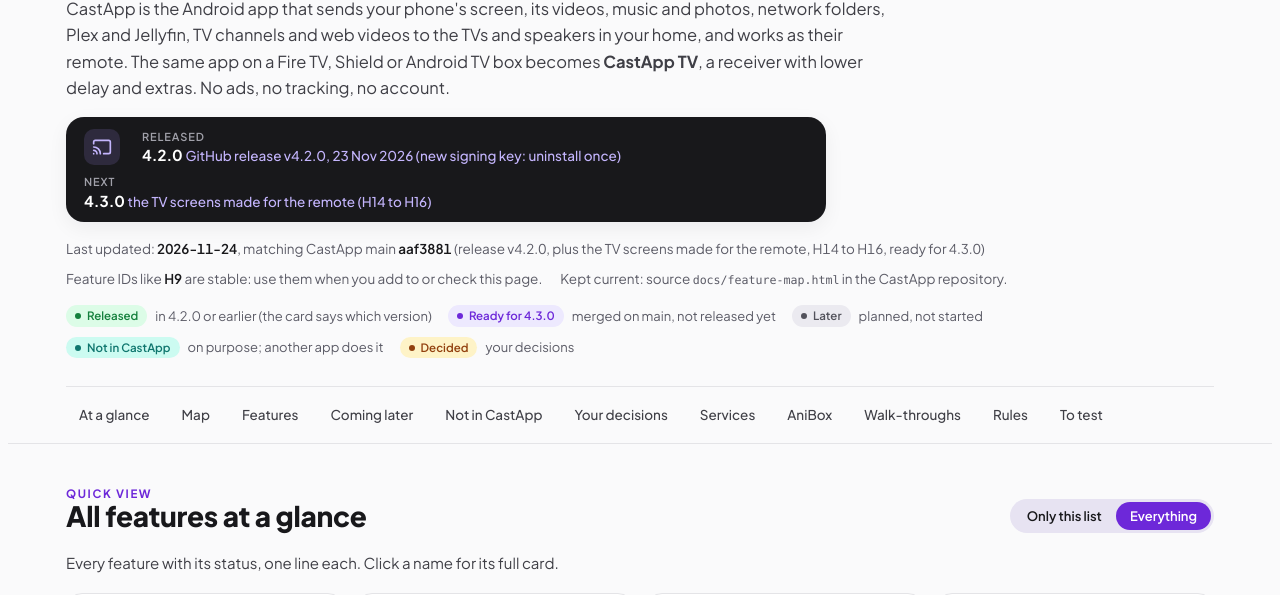
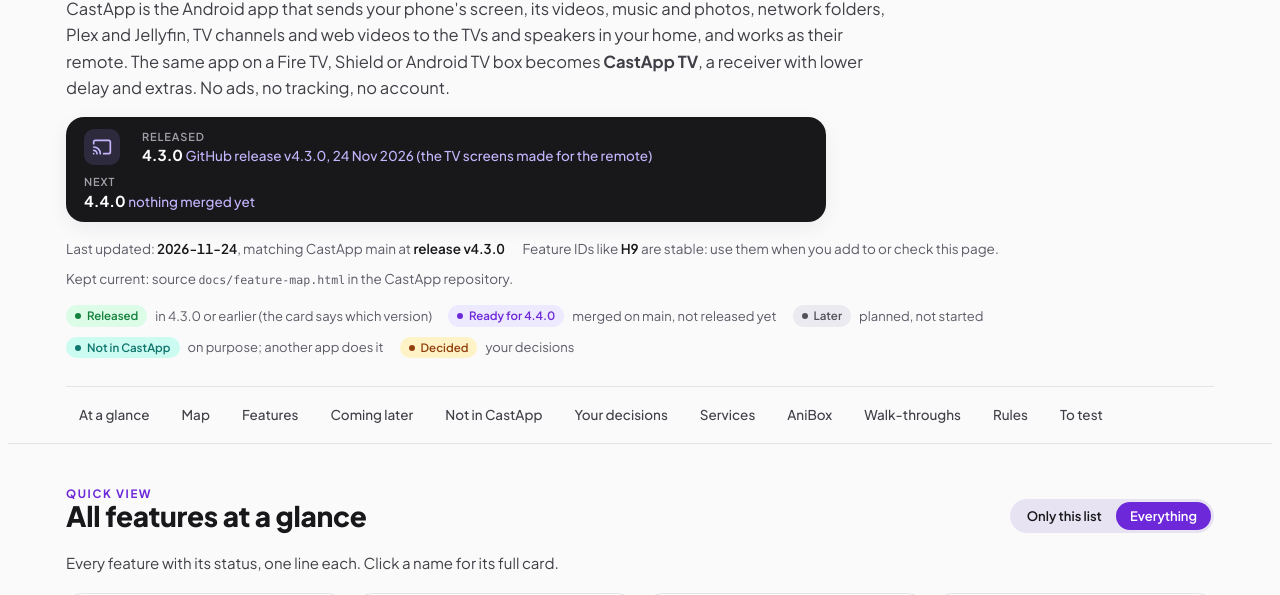
Before and after one commit to patschgoo/CastApp, a plain HTML site: page docs/feature-map.html in a window 1280 px wide. Shown: the part 144-739 px from the top of the page. Drawn offline with Linux system fonts and the light colour scheme.

Commit message:
CastApp 4.3.0: version, release notes, feature map (#3)
versionName 4.3.0, versionCode 9; release notes in English and German; feature map H14 to H16 released; CLAUDE.md state.

```diff
--- a/docs/feature-map.html
+++ b/docs/feature-map.html
@@ -198,17 +198,17 @@ body.glance-only section.block:not(#glance) { display: none; }
     <p class="lead">CastApp is the Android app that sends your phone's screen, its videos, music and photos, network folders, Plex and Jellyfin, TV channels and web videos to the TVs and speakers in your home, and works as their remote. The same app on a Fire TV, Shield or Android TV box becomes <b>CastApp TV</b>, a receiver with lower delay and extras. No ads, no tracking, no account.</p>
     <div class="castbar" role="group" aria-label="Versions">
       <span class="cb-icon" aria-hidden="true"><svg viewBox="0 0 24 24"><path class="cb-stroke" d="M2 8V6a2 2 0 0 1 2-2h16a2 2 0 0 1 2 2v12a2 2 0 0 1-2 2h-6M2 12a8 8 0 0 1 8 8M2 16a4 4 0 0 1 4 4M2 20h.01"/></svg></span>
-      <span class="cb-item"><span class="cb-label">Released</span><span class="cb-value">4.2.0 <span>GitHub release v4.2.0, 23 Nov 2026 (new signing key: uninstall once)</span></span></span>
-      <span class="cb-item"><span class="cb-label">Next</span><span class="cb-value">4.3.0 <span>the TV screens made for the remote (H14 to H16)</span></span></span>
+      <span class="cb-item"><span class="cb-label">Released</span><span class="cb-value">4.3.0 <span>GitHub release v4.3.0, 24 Nov 2026 (the TV screens made for the remote)</span></span></span>
+      <span class="cb-item"><span class="cb-label">Next</span><span class="cb-value">4.4.0 <span>nothing merged yet</span></span></span>
     </div>
     <div class="facts">
-      <span>Last updated: <b>2026-11-24</b>, matching CastApp main <b>aaf3881</b> (release v4.2.0, plus the TV screens made for the remote, H14 to H16, ready for 4.3.0)</span>
+      <span>Last updated: <b>2026-11-24</b>, matching CastApp main at <b>release v4.3.0</b></span>
       <span>Feature IDs like <b>H9</b> are stable: use them when you add to or check this page.</span>
       <span>Kept current: source <code>docs/feature-map.html</code> in the CastApp repository.</span>
     </div>
     <div class="legend">
-      <span class="item"><span class="pill s-ok">Released</span><span>in 4.2.0 or earlier (the card says which version)</span></span>
-      <span class="item"><span class="pill s-new">Ready for 4.3.0</span><span>merged on main, not released yet</span></span>
+      <span class="item"><span class="pill s-ok">Released</span><span>in 4.3.0 or earlier (the card says which version)</span></span>
+      <span class="item"><span class="pill s-new">Ready for 4.4.0</span><span>merged on main, not released yet</span></span>
       <span class="item"><span class="pill s-later">Later</span><span>planned, not started</span></span>
       <span class="item"><span class="pill s-no">Not in CastApp</span><span>on purpose; another app does it</span></span>
       <span class="item"><span class="pill s-dec">Decided</span><span>your decisions</span></span>
@@ -344,7 +344,7 @@ body.glance-only section.block:not(#glance) { display: none; }
   <div class="filters" role="group" aria-label="Show features by status">
     <button type="button" data-f="all" aria-pressed="true">All</button>
     <button type="button" data-f="ok" aria-pressed="false">Released</button>
-    <button type="button" data-f="new" aria-pressed="false">Ready for 4.3.0</button>
+    <button type="button" data-f="new" aria-pressed="false">Ready for 4.4.0</button>
     <button type="button" data-f="later" aria-pressed="false">Later</button>
     <button type="button" data-f="no" aria-pressed="false">Not in CastApp</button>
     <span class="count" id="fcount" aria-live="polite"></span>
@@ -684,15 +684,15 @@ body.glance-only section.block:not(#glance) { display: none; }
       <p>Size, colour and background chosen on the phone (<code>castapp:substyle</code>) apply on the TV; without it the TV's own caption settings apply. Since 4.1.0 also for tracks inside the file.</p>
       <div class="links"><a href="#F3">F3</a><a href="#D6">D6</a></div>
       <div class="files">tv/TvPlayerActivity.kt · tv/UpnpRenderer.kt · dlna/Dlna.kt</div><div class="ver">4.0 · tracks inside the file 4.1.0</div></article>
-    <article class="f" id="H14" data-s="new"><div class="top"><div><div class="id">H14</div><h3>A home screen made for the remote</h3></div><span class="pill s-new">Ready for 4.3.0</span></div>
+    <article class="f" id="H14" data-s="ok"><div class="top"><div><div class="id">H14</div><h3>A home screen made for the remote</h3></div><span class="pill s-ok">Released in 4.3.0</span></div>
       <p>The TV's name stands large on the left; on the right is one list to move through with Up and Down: Who can cast here, TV name, Start with the TV (a switch), What this TV can play, How to cast. Each row opens a panel on the right and Back closes it. The first row has the focus when the screen opens, and the focus is a white ring with a gap, visible on every button. Text is at least 14 sp, rows are 64 dp high. "Allow Pixel 8 to cast?" and the pairing code fill the screen with big buttons. A permission the TV still needs, and "Back to the video" while something plays, appear as the first rows.</p>
       <div class="links"><a href="#H1">H1</a><a href="#H4">H4</a><a href="#H6">H6</a><a href="#H16">H16</a></div>
       <div class="files">tv/TvHomeActivity.kt · tv/TvUi.kt · tv/ReceiverProtectionUi.kt · tv/ReceiverPrompt.kt · ui/FocusRing.kt</div><div class="ver">4.3.0</div></article>
-    <article class="f" id="H15" data-s="new"><div class="top"><div><div class="id">H15</div><h3>The player listens to the remote</h3></div><span class="pill s-new">Ready for 4.3.0</span></div>
+    <article class="f" id="H15" data-s="ok"><div class="top"><div><div class="id">H15</div><h3>The player listens to the remote</h3></div><span class="pill s-ok">Released in 4.3.0</span></div>
       <p>On a TV the player has its own controls. OK pauses or plays. Left and Right jump 10 seconds, further the longer the button is held. Up or Down brings the buttons: Pause, Subtitles, Sound, Stop casting. Subtitles and Sound list the file's tracks, so they can be picked on the TV too. Back closes the list, then the controls; with nothing open it says "Press Back again to stop casting" and only the second press ends the cast. The remote's play, pause and wind buttons work as well. Music shows its title on a card that moves now and then. Mirroring and synced screens only offer Stop casting. A phone that receives keeps its touch controls.</p>
       <div class="links"><a href="#H2">H2</a><a href="#H9">H9</a><a href="#H10">H10</a><a href="#H14">H14</a></div>
       <div class="files">tv/TvRemote.kt · tv/TvPlayerOverlay.kt · tv/TvPlayerActivity.kt</div><div class="ver">4.3.0</div></article>
-    <article class="f" id="H16" data-s="new"><div class="top"><div><div class="id">H16</div><h3>The TV shows what it can play</h3></div><span class="pill s-new">Ready for 4.3.0</span></div>
+    <article class="f" id="H16" data-s="ok"><div class="top"><div><div class="id">H16</div><h3>The TV shows what it can play</h3></div><span class="pill s-ok">Released in 4.3.0</span></div>
       <p>The list phones and other apps read (H7) is also on the TV's own screen: which picture and sound formats play, which may stutter (only a software decoder) and which don't play, for example no Hi10P, AV1 or DTS on a Shield from 2019. It explains why some videos get converted.</p>
       <div class="links"><a href="#H7">H7</a><a href="#H14">H14</a></div>
       <div class="files">tv/TvPlayable.kt · tv/TvHomeActivity.kt</div><div class="ver">4.3.0</div></article>
@@ -1163,7 +1163,7 @@ body.glance-only section.block:not(#glance) { display: none; }
 
 (function () {
   var box = document.getElementById("glanceList");
-  var label = { ok: "Released", "new": "Ready for 4.3.0", later: "Later", no: "Not in CastApp", dec: "Your decision" };
+  var label = { ok: "Released", "new": "Ready for 4.4.0", later: "Later", no: "Not in CastApp", dec: "Your decision" };
   function esc(t) { return t.replace(/&/g, "&amp;").replace(/</g, "&lt;").replace(/"/g, "&quot;"); }
   var html = "";
   document.querySelectorAll("#features .area").forEach(function (area) {
```
Also changed, not shown: fastlane/metadata/android/de-DE/changelogs/9.txt (added), fastlane/metadata/android/en-US/changelogs/9.txt (added), 2 other files.
